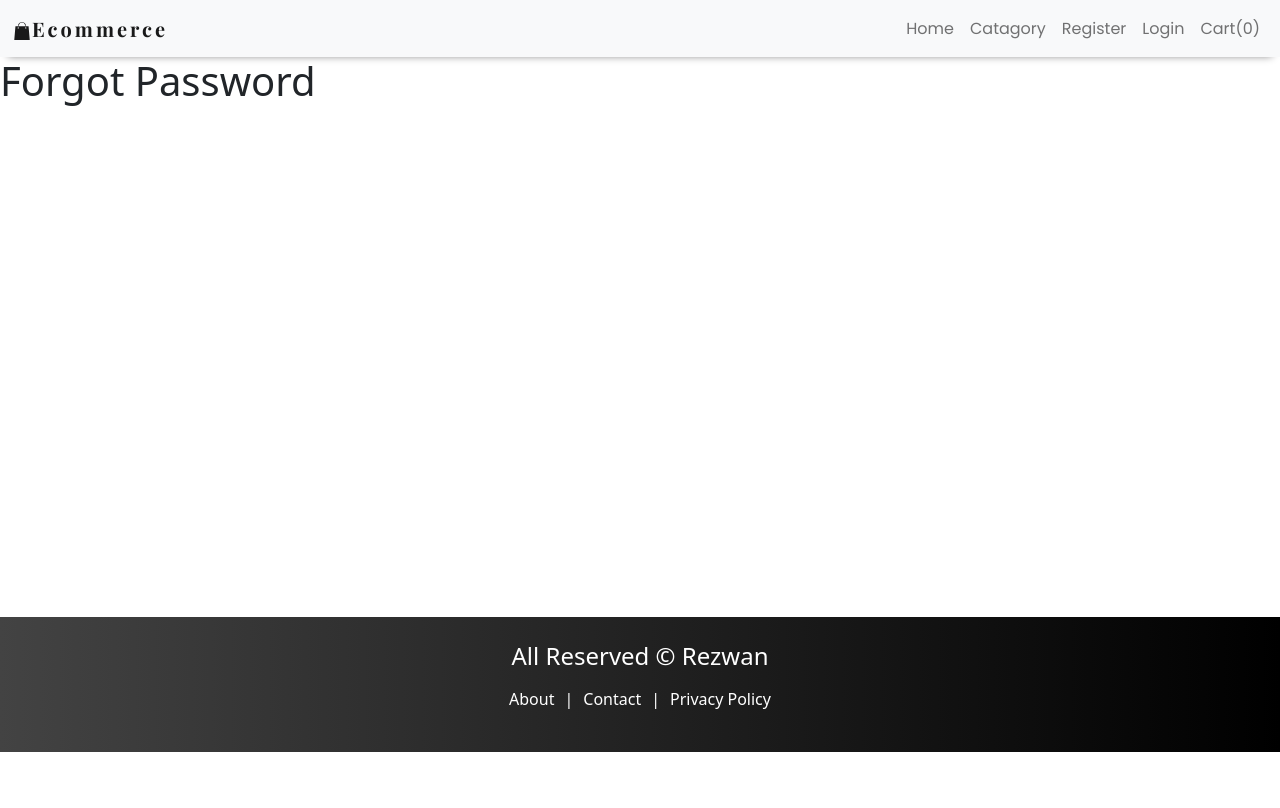
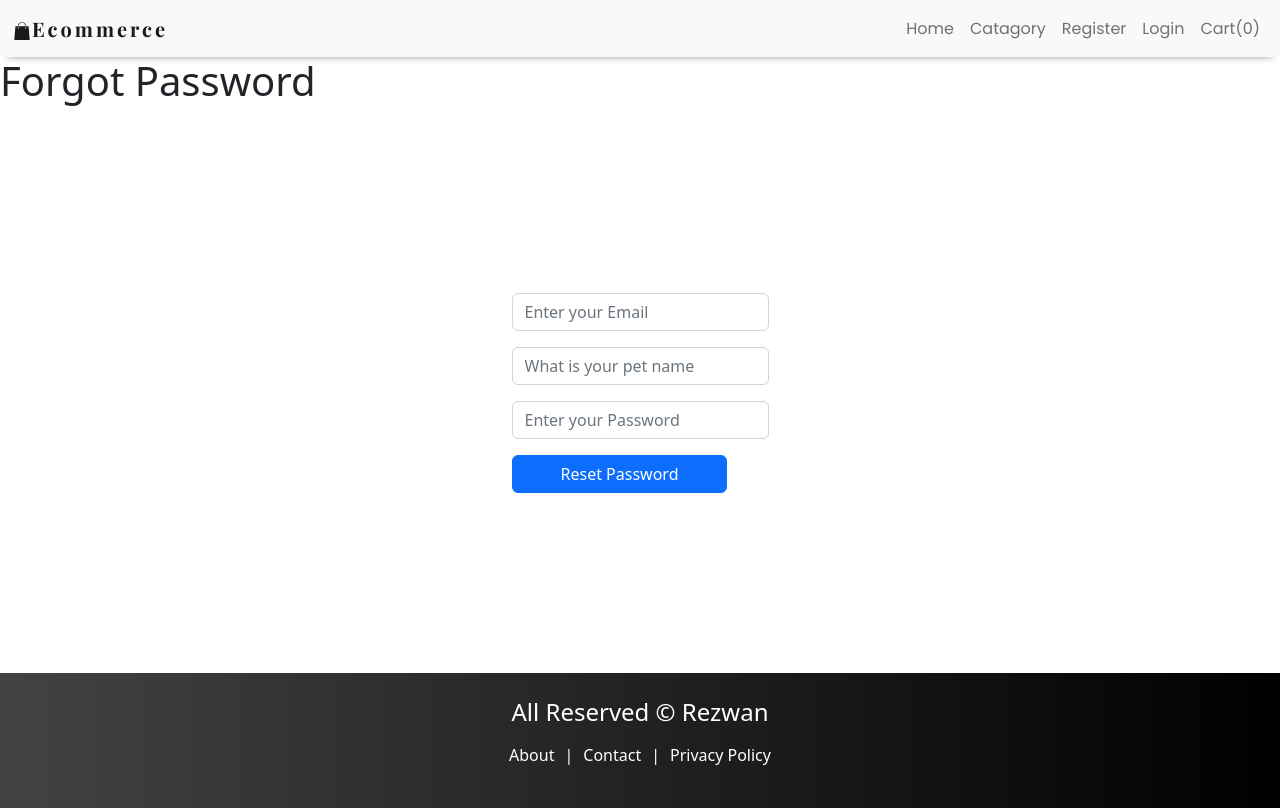
Before and after one commit to Rezwanul777/ecommerce-app, a React (Create React App) app in the folder client/: page /forgot-password in a window 1280 px wide. Built offline with nearby package versions, Linux system fonts and the light colour scheme.

Commit message:
admin dashboard created

```diff
--- a/client/public/index.html
+++ b/client/public/index.html
@@ -39,5 +39,8 @@
       To begin the development, run `npm start` or `yarn start`.
       To create a production bundle, use `npm run build` or `yarn build`.
     -->
+  <script src="https://cdn.jsdelivr.net/npm/@popperjs/core@2.11.6/dist/umd/popper.min.js" integrity="sha384-oBqDVmMz9ATKxIep9tiCxS/Z9fNfEXiDAYTujMAeBAsjFuCZSmKbSSUnQlmh/jp3" crossorigin="anonymous"></script>
+<script src="https://cdn.jsdelivr.net/npm/bootstrap@5.3.0-alpha1/dist/js/bootstrap.min.js" integrity="sha384-mQ93GR66B00ZXjt0YO5KlohRA5SY2XofN4zfuZxLkoj1gXtW8ANNCe9d5Y3eG5eD" crossorigin="anonymous"></script>
+
   </body>
 </html>
--- a/client/src/App.js
+++ b/client/src/App.js
@@ -8,7 +8,9 @@ import NotFound from "./pages/NotFound";
 import Policy from "./pages/Policy";
 import Dashboard from "./pages/user/Dashboard";
 import PrivateRoute from "./components/routes/PrivateRoute";
+import AdminRoute from "./components/routes/AdminRoute";
 import ForgotPassword from "./pages/auth/ForgotPassword";
+import AdminDashboard from "./pages/admin/AdminDashboard";
 
 
 function App() {
@@ -17,7 +19,10 @@ function App() {
     <Routes>
       <Route path="/" element={<Home/>}/>
       <Route path="/dashboard" element={<PrivateRoute/>}>
-      <Route path="" element={<Dashboard/>}/>
+      <Route path="user" element={<Dashboard/>}/>
+      </Route>
+      <Route path="/dashboard" element={<AdminRoute/>}>
+      <Route path="admin" element={<AdminDashboard/>}/>
       </Route>
       <Route path="/register" element={<Register/>}/>
       <Route path='/forgot-password' element={<ForgotPassword/>}/>
--- a/client/src/components/layout/Header.js
+++ b/client/src/components/layout/Header.js
@@ -1,19 +1,19 @@
 import React from 'react';
 import Container from 'react-bootstrap/Container';
 import { NavLink, Link } from "react-router-dom";
-import {GiShoppingBag} from "react-icons/gi";
+import { GiShoppingBag } from "react-icons/gi";
 import Nav from 'react-bootstrap/Nav';
 import Navbar from 'react-bootstrap/Navbar';
 import { useAuth } from '../../context/auth';
 import toast from 'react-hot-toast';
 
 const Header = () => {
-  const[auth,setAuth]=useAuth()
-  const handleLogout=()=>{
+  const [auth, setAuth] = useAuth()
+  const handleLogout = () => {
     setAuth({
       ...auth,
-      user:null,
-      token:""
+      user: null,
+      token: ""
     })
     localStorage.removeItem("auth")
     toast.success("logout successfully")
@@ -22,7 +22,7 @@ const Header = () => {
     <>
       <Navbar bg="light" expand="lg" className='navbar'>
         <Container fluid>
-        <Link to="/" className="navbar-brand"><GiShoppingBag/>Ecommerce</Link>
+          <Link to="/" className="navbar-brand"><GiShoppingBag />Ecommerce</Link>
           <Navbar.Toggle aria-controls="navbarScroll" />
           <Navbar.Collapse id="navbarScroll">
             <Nav
@@ -49,11 +49,20 @@ const Header = () => {
                       <NavLink to="/login" className="nav-link">Login</NavLink>
                     </li>
 
-            </>) :(
+                  </>) : (
                   <>
-              <li className='nav-item'>
-            <NavLink onClick={handleLogout} to="/login" className="nav-link">Logout</NavLink>
+                    <li className="nav-item dropdown">
+                      <NavLink className="nav-link dropdown-toggle" href="#"  role="button" data-bs-toggle="dropdown" aria-expanded="false" style={{ border: "none" }}>
+                       {auth?.user?.name}
+                      </NavLink>
+                      <ul className="dropdown-menu">
+                        <li><NavLink to={`/dashboard/${auth?.user?.role===1 ? "admin":"user"}`} className="dropdown-item">Dashboard</NavLink></li>
+                        <li >
+                      <NavLink onClick={handleLogout} to="/login" className="dropdown-item">Logout</NavLink>
                     </li>
+                      </ul>
+                       </li>
+
                   </>
                 )
               }
--- /dev/null
+++ b/client/src/components/routes/AdminRoute.js
@@ -0,0 +1,25 @@
+import axios from 'axios';
+import  { useEffect, useState } from 'react';
+import { Outlet } from 'react-router-dom';
+import { useAuth } from '../../context/auth';
+
+import Spinner from '../Spinner';
+
+export default function AdminRoute() {
+   const [ok, setOk] = useState(false);
+   const [auth, setAuth] = useAuth();
+
+   useEffect(() => {
+     const authCheck = async () => {
+       const res = await axios.get("/api/v1/admin-auth");
+       if (res.data.ok) {
+         setOk(true);
+       } else {
+         setOk(false);
+       }
+     };
+     if (auth?.token) authCheck();
+   }, [auth?.token]);
+
+   return ok ? <Outlet /> : <Spinner />;
+ }
--- /dev/null
+++ b/client/src/pages/admin/AdminDashboard.js
@@ -0,0 +1,12 @@
+import React from 'react';
+import Layout from '../../components/layout/Layout';
+
+const AdminDashboard = () => {
+   return (
+      <Layout>
+      <h1>Dashboard</h1>
+      </Layout>
+   );
+};
+
+export default AdminDashboard;
--- a/client/src/pages/auth/ForgotPassword.js
+++ b/client/src/pages/auth/ForgotPassword.js
@@ -1,10 +1,68 @@
-import React from 'react';
+import React, { useState } from 'react';
 import Layout from '../../components/layout/Layout';
+import toast from 'react-hot-toast';
+import { useNavigate} from 'react-router-dom'
+import axios from "axios";
+
 
 const ForgotPassword = () => {
+const [email, setEmail] = useState("");
+const [newPassword, setNewPassword] = useState("");
+const[answer,setAnswer]=useState("")
+
+
+const navigate=useNavigate()
+
+
+
+// form submit
+const handleSubmit=async(e)=>{
+    e.preventDefault()
+   try {
+    const res=await axios.post("/api/v1/forgot-password",{email,newPassword,answer})
+
+    if(res && res.data.success){
+       toast.success(res.data.message)
+
+       localStorage.setItem('auth',JSON.stringify(res.data))
+       navigate("/login")
+    }else{
+       toast.error(res.data.message)
+    }
+   } catch (error) {
+    console.log(error);
+    toast.error("oops this is not correct")
+   }
+   //console.log(process.env.REACT_APP_API);
+}
+
    return (
       <Layout>
          <h1>Forgot Password</h1>
+         <div className="register">
+
+          <form onSubmit={handleSubmit}>
+
+             <div class="mb-3">
+
+                <input type="email" className="form-control" id="exampleInputEmail1" value={email} onChange={(e)=>setEmail(e.target.value)} placeholder='Enter your Email'required/>
+
+             </div>
+             <div class="mb-3">
+
+                <input type="text" className="form-control" id="exampleInputEmail1" value={answer} onChange={(e)=>setAnswer(e.target.value)} placeholder='What is your pet name'required/>
+
+             </div>
+             <div className="mb-3">
+
+                <input type="password" className="form-control" id="exampleInputPassword1" value={newPassword} onChange={(e)=>setNewPassword(e.target.value)} placeholder='Enter your Password'required/>
+             </div>
+
+
+             <button type="submit" className="btn btn-primary px-5">Reset Password</button>
+
+          </form>
+       </div>
       </Layout>
    );
 };
```
Also changed, not shown: 2 other files (tests, documents, lock files or other folders). Lines whose indentation alone changed are shown as unchanged.
